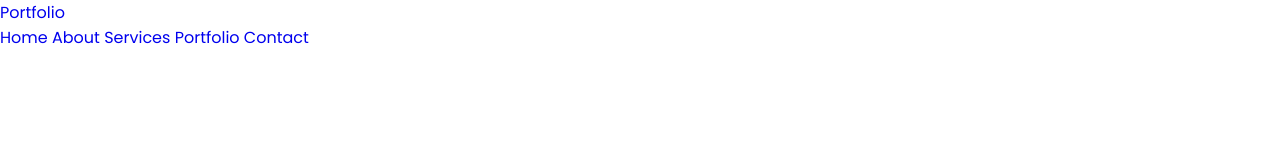
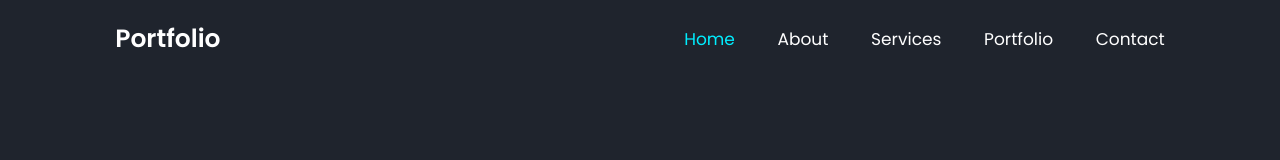
Before and after one commit to Andersonjmc/portfolio, a plain HTML site: page index.html in a window 1280 px wide. Drawn offline with nearby package versions, Linux system fonts and the light colour scheme.

Commit message:
desenvolvendo a página inicial

```diff
--- a/index.html
+++ b/index.html
@@ -7,11 +7,11 @@
     <title>Portfolio</title>
 
     <!-- box icons -->
-
+    <link href='https://unpkg.com/boxicons@2.1.4/css/boxicons.min.css' rel='stylesheet'>
     <!-- custom css -->
-
+    <link rel="stylesheet" href="style.css">
     <!-- custom js -->
-<link rel="stylesheet" href="style.css">
+<script src="script.js" defer></script>
 
 </head>
 <body>
@@ -19,8 +19,10 @@
     <header class="header">
         <a href="#" class="logo">Portfolio</a>
 
+        <i class='bx bx-menu' id="menu-icon"></i>
+
         <nav class="navbar">
-            <a href="#home">Home</a>
+            <a href="#home" class="active">Home</a>
             <a href="#about">About</a>
             <a href="#services">Services</a>
             <a href="#portfolio">Portfolio</a>
@@ -28,8 +30,15 @@
         </nav>
     </header>
 
-
-
+    <!-- home section desing -->
+    <section class="home" id="home">
+        <div class="home-content">
+            <h3>Hello, It's Me</h3>
+            <h1>Anderson Souza</h1>
+            <h3>And I'm a <span>Front-End Developer</span></h3>
+            <p>Lorem ipsum dolor sit amet consectetur adipisicing elit. Voluptates excepturi odio ut sed error voluptate, ullam tempora!</p>
+        </div>
+    </section>
 
 </body>
 </html>
--- a/style.css
+++ b/style.css
@@ -16,3 +16,51 @@
     --text-color: #fff;
     --main-color: #0ef;
 }
+
+html {
+    font-size: 62.5%;
+    overflow-x: hidden;
+}
+
+body {
+    background: var(--bg-color);
+    color: var(--text-color);
+}
+
+.header {
+    position: fixed;
+    top: 0;
+    left: 0;
+    width: 100%;
+    padding: 2rem 9%;
+    background: var(--bg-color);
+    display: flex;
+    justify-content: space-between;
+    align-items: center;
+    z-index: 100;
+}
+
+.logo {
+    font-size: 2.5rem;
+    color: var(--text-color);
+    font-weight: 600;
+    cursor: default;
+}
+
+.navbar a {
+    font-size: 1.7rem;
+    color: var(--text-color);
+    margin-left: 4rem;
+    transition: 0.3s;
+}
+
+.navbar a:hover,
+.navbar a.active {
+    color: var(--main-color);
+}
+
+#menu-icon {
+    font-size: 3.6rem;
+    color: var(--text-color);
+    display: none;
+}
```
Also changed, not shown: script.js (added).
